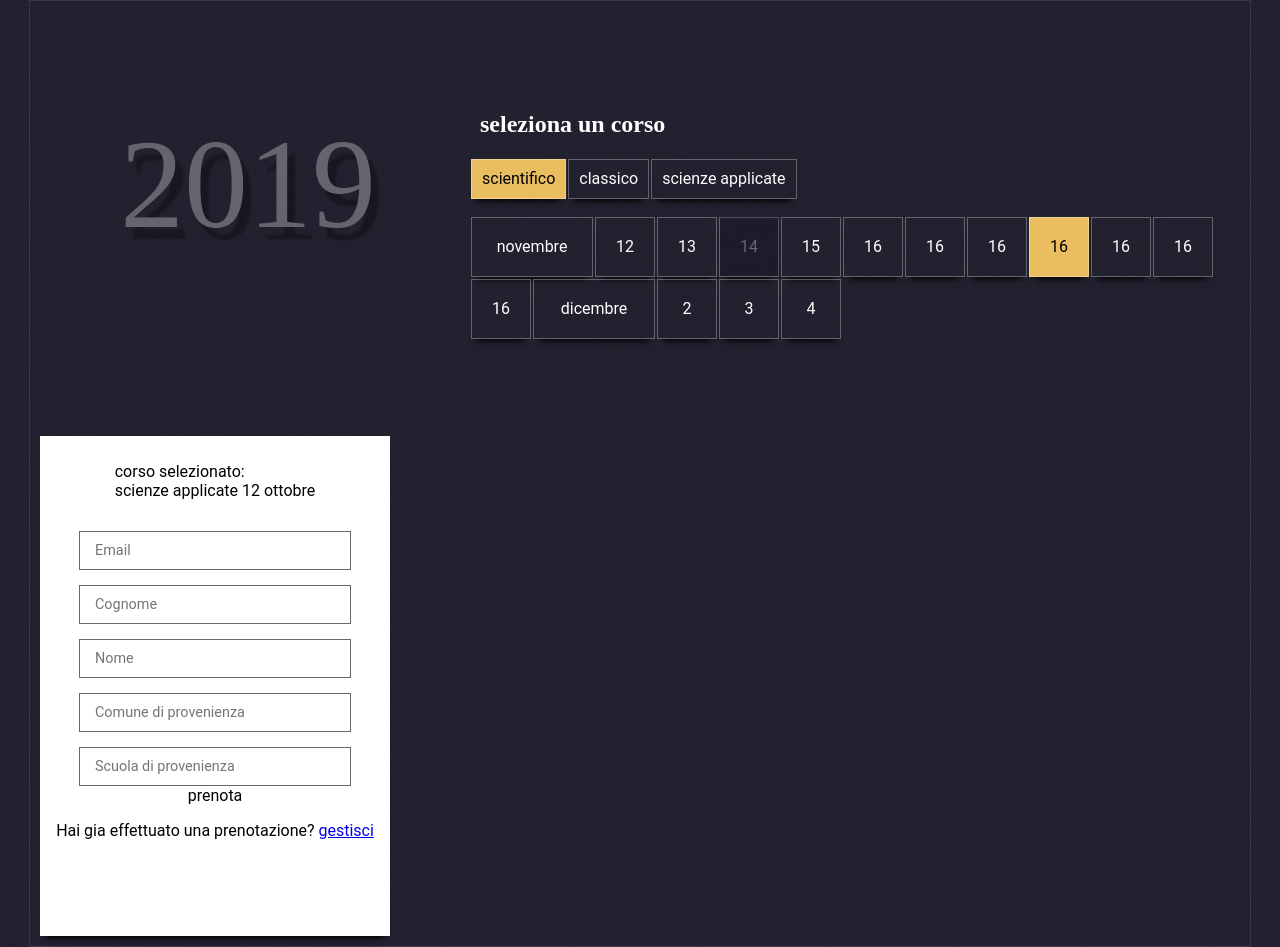
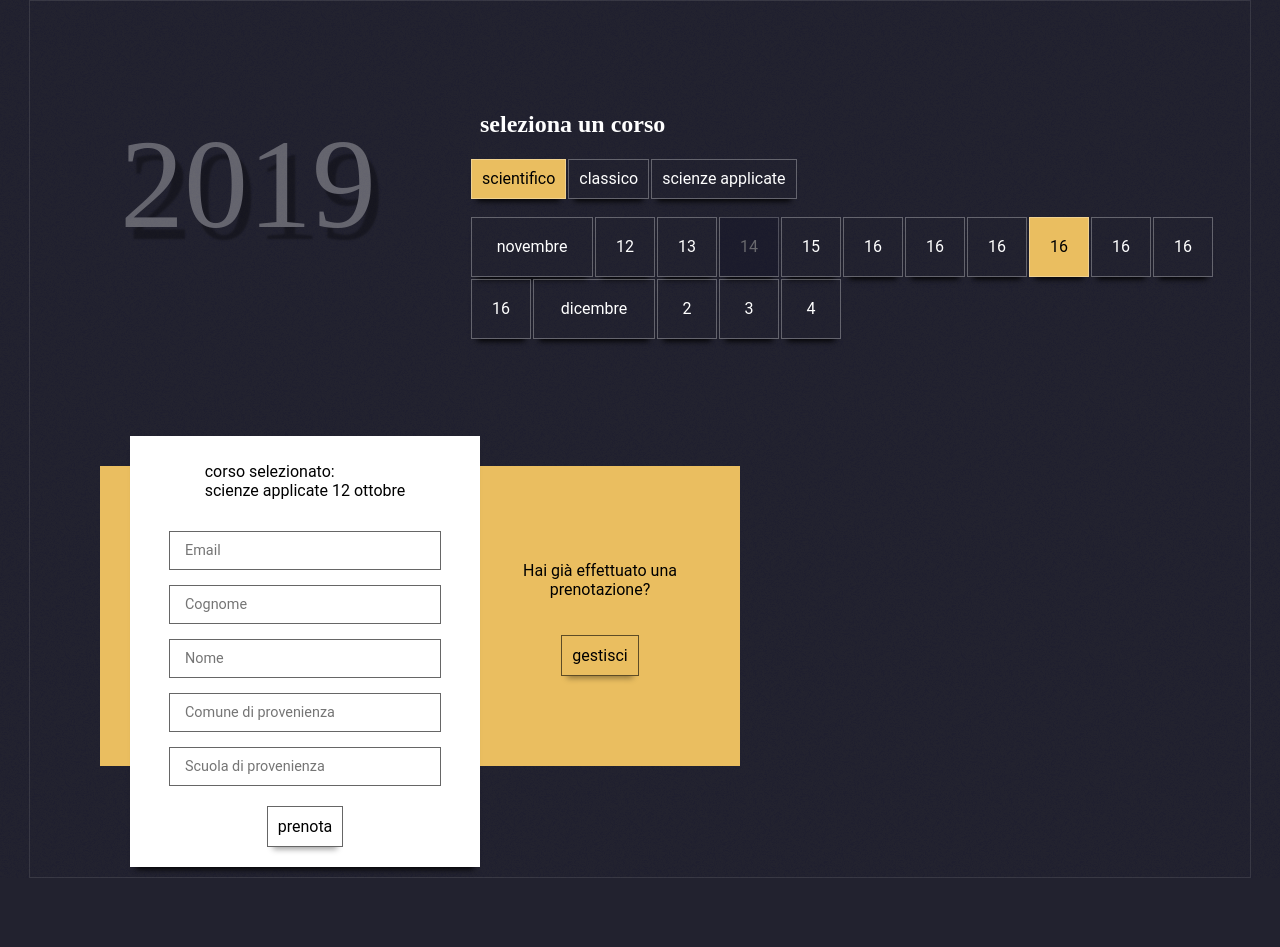
Before and after one commit to liceobanfi/banfi-in-diretta, a PHP site: page /landing.html in a window 1280 px wide. After the commit the page ends 878 px from the top, so only its background shows below. Run offline with PHP 8.4, Linux system fonts and the light colour scheme.

Commit message:
completed responsive form design

```diff
--- a/css/landing.css
+++ b/css/landing.css
@@ -175,31 +175,86 @@ ul.dates_grid li.disabled::after{
   justify-content:center;
   transform: all 2s;
 }
-/* TODO: include a grid support media query */
-@media (min-width: 1100px){
-  /* TODO: put all the childs of .form_container inside a
-   * css grid system */
-  .form_container{
-    justify-content:flex-start;
+
+.form_back_panel{
+  visibility:hidden;
+  transition:all 0.5s;
+  height:0;
+}
+.form_back_panel div{
+  display:none;
+}
+@media (min-width: 1000px){
+  @supports (display: grid) {
+    .hide_in_grid{
+      display:none;
+    }
+    .form_container{
+      display:grid;
+      justify-content:start;
+      grid-template-columns: 60px 30px 350px 260px;
+      grid-template-rows: 30px auto auto;
+    }
+    .form_outer_line{
+      grid-area: 1 / 3 / -1 / -2;
+      z-index:5;
+    }
+    .form_back_panel{
+      background-color: #eabe60;
+      grid-area: 2 / 2 / 3 / -1;
+      z-index:4;
+      height: 300px;
+      visibility: visible;
+      display:flex;
+      justify-content: space-between;
+    }
+    .form_back_panel div{
+      width: 260px;
+      padding: 10px;
+      display: flex;
+      align-items: center;
+      justify-content:center;
+      flex-direction:column;
+      text-align:center;
+      color:black;
+    }
+    .form_back_panel div p{
+      padding-left:15px;
+      padding-right:15px;
+    }
+
   }
 }
-.form_box{
+
+.form_outer_line{
   width: 350px;
-  min-height: 500px;
+  min-height: 400px;
   background-color: #f6a1a4;
   background-color: #eabe60;
   background-color: white;
   box-shadow: 0 8px 6px -6px black;
   color:black;
+}
 
+.form_box, .mail_box{
   display: flex;
   align-items:center;
   flex-direction:column;
   box-sizing:border-box;
   padding:10px;
+  width:100%;
+  height:100%;
 }
 
-.form_box input{
+.mail_box{
+  justify-content:center;
+  /* visibility:hidden; */
+  display:none;
+}
+.form_box{
+}
+
+.form_outer_line input{
   padding: 10px 15px;
   width: 240px;
   transition:all 0.2s;
@@ -209,10 +264,19 @@ ul.dates_grid li.disabled::after{
   border: 1px solid transparent;
   border: 1px solid rgba(0,0,0,0.6);
 }
+.form_outer_line .btn, .btn{
+  border: 1px solid rgba(0,0,0,0.6);
+  cursor: pointer;
+  margin-top:20px;
+  margin-bottom:10px;
+  padding: 10px;
+  box-shadow: 0 8px 6px -6px rgba(0,0,0,0.4);
+}
+.btn:hover{
+  box-shadow: 0 8px 8px -8px rgba(0,0,0,0.4);
+}
 
-
-.form_back_panel{
- /* width:600px; */
- min-height: 350px;
- /* border: 1px solid pink; */
+.mail_box p{
+  margin: 10px;
+  text-align:center;
 }
--- a/landing.html
+++ b/landing.html
@@ -41,6 +41,8 @@
       </div>
 
       <div class="form_container">
+        <!-- <div class="grid"> -->
+        <div class="form_outer_line">
           <div class="form_box">
             <p>corso selezionato:<br> scienze applicate 12 ottobre</p>
             <input name="email" placeholder="Email" type="text" />
@@ -49,12 +51,24 @@
             <input name="comune" placeholder="Comune di provenienza" type="text" />
             <input name="scuola" placeholder="Scuola di provenienza" type="text" />
             <a class="btn">prenota</a>
-          <p>Hai gia effettuato una prenotazione? <a href="#qw">gestisci</a></p>
+            <p class="hide_in_grid">Hai gia effettuato una prenotazione? <a href="#">gestisci</a></p>
           </div>
           <div class="mail_box">
+            <p>inserisci la mail utilizzata per la tua precedente registrazione</p>
+            <input name="email" placeholder="Email" type="text" />
+            <a class="btn">conferma</a>
+            <p class="hide_in_grid">Vuoi aggiungere una prenotazione? <a href="#">gestisci</a></p>
+          </div>
         </div>
         <div class="form_back_panel">
-          <!-- <h1>form container</h1> -->
+          <div class="left_panel">
+            <p>Vuoi aggiungere una prenotazione?</p>
+            <a class="btn">aggiungi</a>
+          </div>
+          <div class="right_panel">
+            <p>Hai già effettuato una prenotazione?</p>
+            <a class="btn">gestisci</a>
+          </div>
         </div>
       </div>
 
```
Lines whose indentation alone changed are shown as unchanged.
